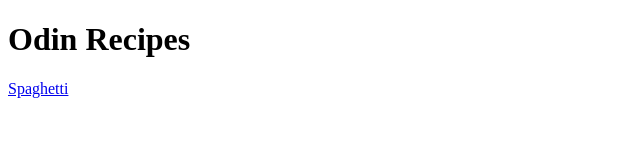
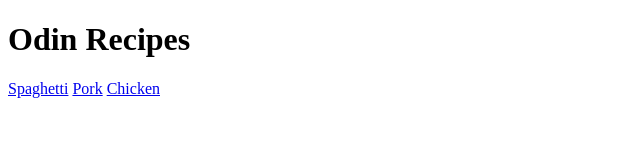
Before and after one commit to Tyxsdev/odin-recipes2, a plain HTML site: page index.html in a window 1280 px wide. Shown: the whole page, without its empty margins (0-640 px from the left). Drawn offline with Linux system fonts and the light colour scheme.

Commit message:
Add a links to the new recipes in the index.html

```diff
--- a/index.html
+++ b/index.html
@@ -8,5 +8,7 @@
 <body>
     <h1>Odin Recipes</h1>
     <a href="./recipes/spaghetti.html">Spaghetti</a>
+    <a href="./recipes/pork.html">Pork</a>
+    <a href="./recipes/chicken.html">Chicken</a>
 </body>
 </html>
```
